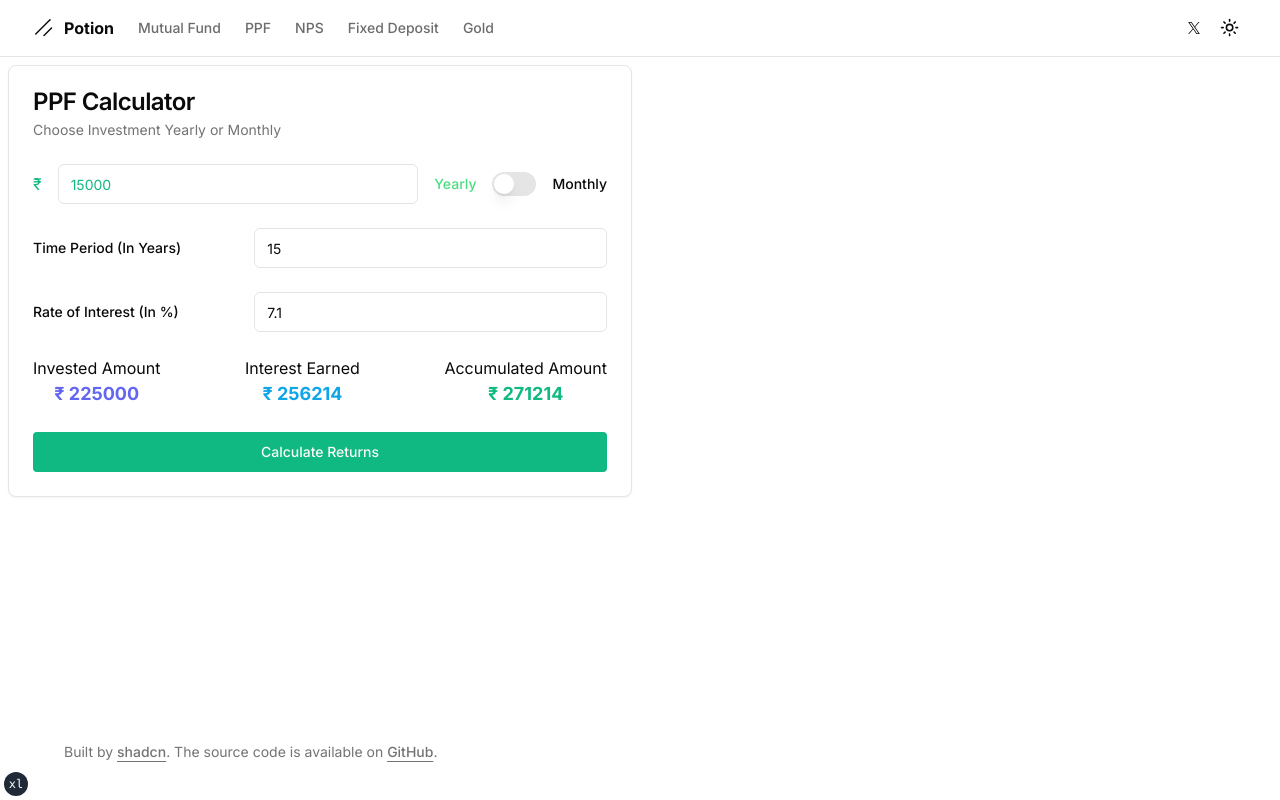
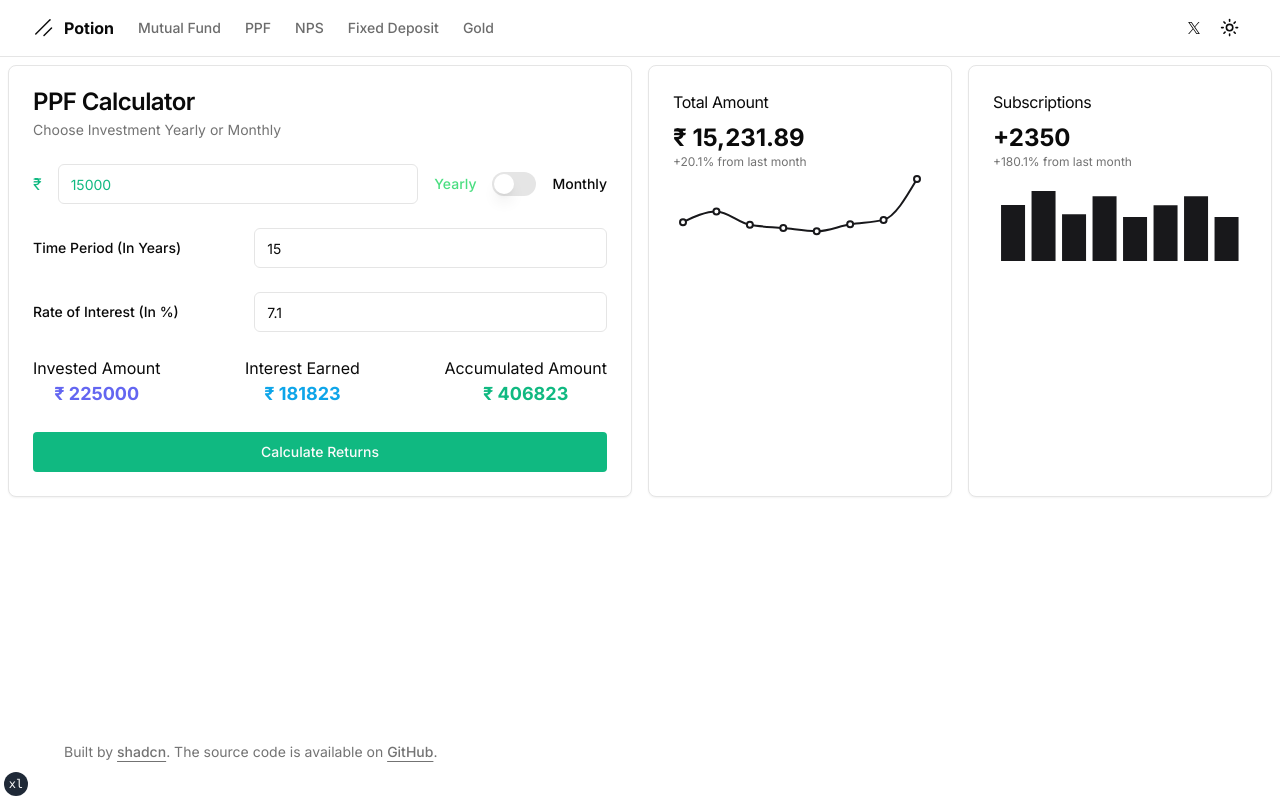
Before and after one commit to AbhikshaGoel/money-groww, a Next.js app: page /ppf in a window 1280 px wide. Built offline with nearby package versions, Linux system fonts and the light colour scheme.

Commit message:
Added the graph but not complete

```diff
--- a/app/cards/stats.tsx
+++ b/app/cards/stats.tsx
@@ -5,6 +5,10 @@ import { useConfig } from "@/hooks/use-config";
 import { Card, CardContent, CardHeader, CardTitle } from "@/components/ui/card";
 import { themes } from "@/registry/themes";
 
+interface CardContentProps {
+  amount?: number;
+  data?: any;
+}
 const data = [
   {
     revenue: 10400,
@@ -50,10 +54,10 @@ export function CardsStats() {
     <div className="grid gap-4 sm:grid-cols-2 xl:grid-cols-2">
       <Card>
         <CardHeader className="flex flex-row items-center justify-between space-y-0 pb-2">
-          <CardTitle className="text-base font-normal">Total Revenue</CardTitle>
+          <CardTitle className="text-base font-normal">Total Amount</CardTitle>
         </CardHeader>
         <CardContent>
-          <div className="text-2xl font-bold">$15,231.89</div>
+          <div className="text-2xl font-bold">&#8377; 15,231.89</div>
           <p className="text-xs text-muted-foreground">
             +20.1% from last month
           </p>
--- a/app/ppf/page.tsx
+++ b/app/ppf/page.tsx
@@ -14,14 +14,18 @@ import { Input } from "@/components/ui/input";
 import { Label } from "@/components/ui/label";
 import { Switch } from "@/components/ui/switch";
 import { Slider } from "@/components/ui/slider";
+import { CardsStats } from "../cards/stats";
+import { CardsCalendar } from "../cards/calendar";
+import { CardsActivityGoal } from "../cards/activity-goal";
 
 const PPFCalculator = () => {
   const [isYearly, setIsYearly] = useState(true);
   const [amount, setAmount] = useState(15000);
   const [timePeriod, setTimePeriod] = useState(15);
-  const [finalAmount, setFinalAmount] = useState(271214);
+  const [finalAmount, setFinalAmount] = useState(406823);
   const [interestRate, setInterestRate] = useState("7.1");
   const [investedAmount, setInvestedAmount] = useState(225000);
+  const [interestAmount, setInterestAmount] = useState(181823);
   //var investedAmount = 0;
 
   const calculatePpfReturns = () => {
@@ -45,15 +49,22 @@ const PPFCalculator = () => {
     const interestRateDecimal = +interestRate / 100;
     const timePeriodInYears = timePeriod;
     let openingBalance = 0;
+    var interest;
 
     for (let i = 1; i <= timePeriodInYears; i++) {
-      const interest = Math.round(
-        (openingBalance + principal) * interestRateDecimal
+      openingBalance += principal;
+      interest = Math.round(openingBalance * interestRateDecimal);
+      openingBalance += interest;
+      console.log(
+        "amount: " + openingBalance,
+        "interest: " + interest,
+        "timePeriodInYears: ",
+        i
       );
-      openingBalance += principal + interest;
     }
 
     setFinalAmount(openingBalance);
+    //setAccumulatedAmount(openingBalance);
   };
 
   const toggleFrequency = () => {
@@ -61,11 +72,14 @@ const PPFCalculator = () => {
   };
 
   return (
+    <>
       <div className="p-2 grid gap-4 sm:grid-cols-2 xl:grid-cols-2">
         <Card>
           <CardHeader>
             <CardTitle>PPF Calculator</CardTitle>
-          <CardDescription>Choose Investment Yearly or Monthly</CardDescription>
+            <CardDescription>
+              Choose Investment Yearly or Monthly
+            </CardDescription>
           </CardHeader>
           <CardContent className="grid gap-6">
             <div className="flex items-center space-x-2 md:space-x-4">
@@ -127,7 +141,7 @@ const PPFCalculator = () => {
               <div className="flex flex-col text-center text-base">
                 Interest Earned
                 <div className="text-lg text-sky-500 font-bold">
-                &#8377; {finalAmount - amount}
+                  &#8377; {finalAmount - investedAmount}
                 </div>
               </div>
               <div className="flex flex-col text-center text-base">
@@ -148,7 +162,9 @@ const PPFCalculator = () => {
             </Button>
           </CardFooter>
         </Card>
+        <CardsStats />
       </div>
+    </>
   );
 };
 
```
Lines whose indentation alone changed are shown as unchanged.
